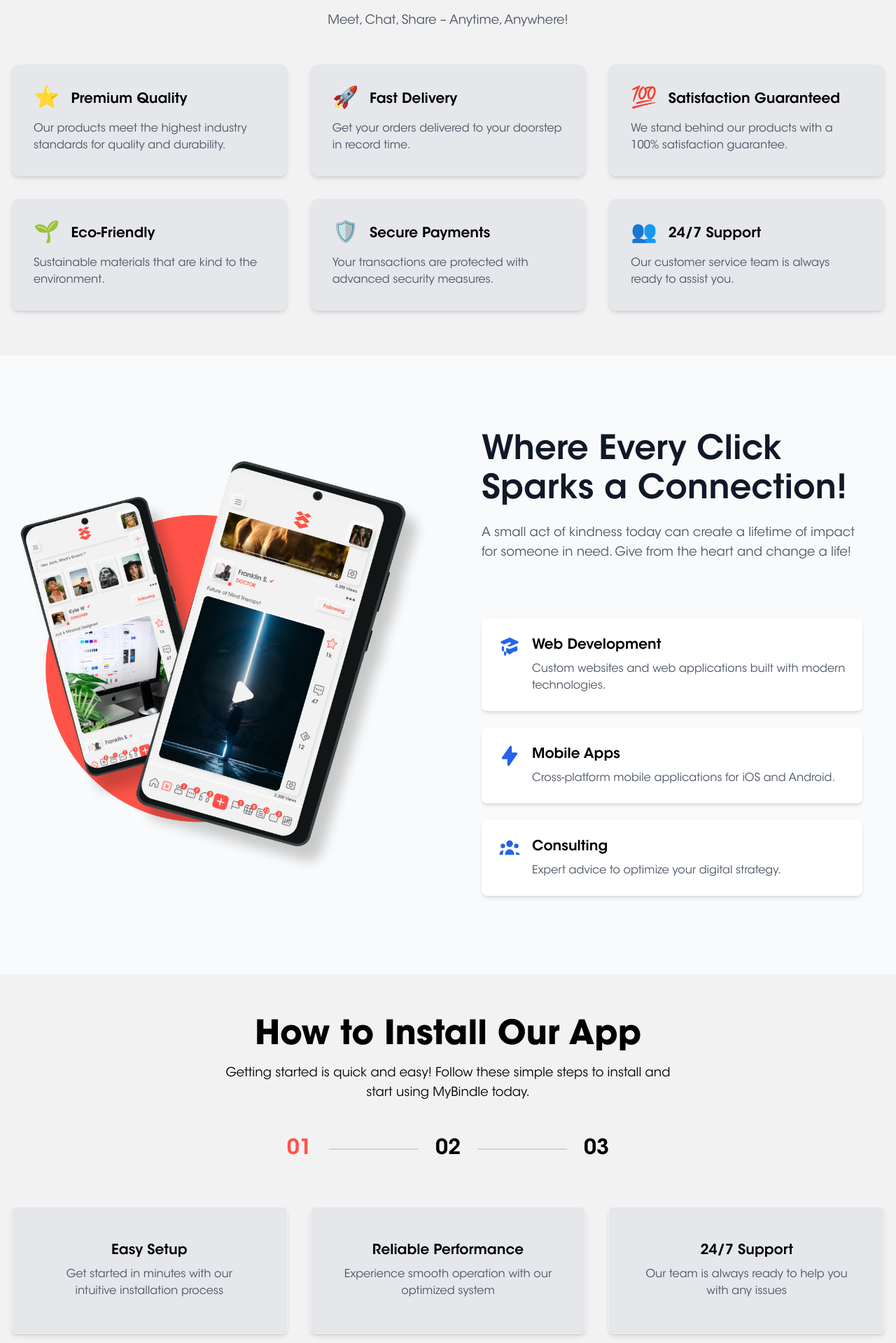
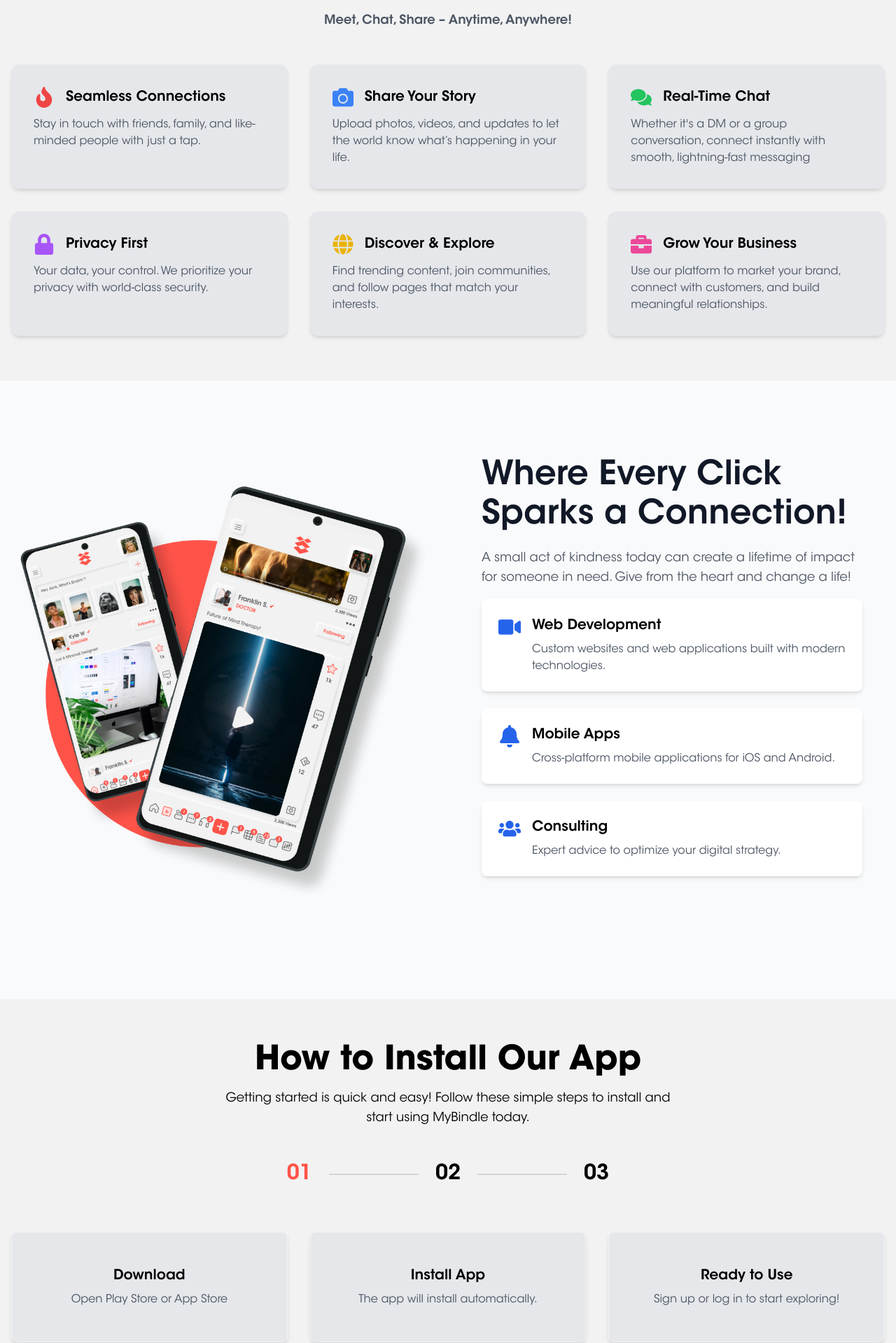
Before and after one commit to MoizMirza1/AppDownloadWeb, a React (Create React App) app: page / in a window 1280 px wide. Shown: the part 984-2903 px from the top of the page at 70% size. Built offline with nearby package versions, Linux system fonts and the light colour scheme.

Commit message:
IconChanges

```diff
--- a/package.json
+++ b/package.json
@@ -9,6 +9,7 @@
     "@testing-library/user-event": "^13.5.0",
     "react": "^19.1.0",
     "react-dom": "^19.1.0",
+    "react-icons": "^5.5.0",
     "react-scripts": "5.0.1",
     "web-vitals": "^2.1.4"
   },
--- a/src/components/About.jsx
+++ b/src/components/About.jsx
@@ -1,11 +1,12 @@
 import React from 'react';
+import { FaVideo, FaBell, FaUsers } from 'react-icons/fa';
 
 const About = () => {
   return (
     <section className="w-full py-16 bg-gray-50">
       <div className="grid grid-cols-1 md:grid-cols-2 gap-0">
 
-        {/* Left Column - Image (full height) */}
+        {/* Left Column - Image */}
         <div className="w-full h-full flex justify-center items-center">
           <img
             src="/images/MobSkew.png"
@@ -17,7 +18,7 @@ const About = () => {
         {/* Right Column - Content */}
         <div className="w-full h-full bg-gray-50 p-12">
           {/* Heading and Paragraph */}
-<div className="mb-20 ">
+          <div className="mb-20">
             <h2 className="text-5xl font-demi text-gray-900">
               <div className="space-y-2">
                 <div>Where Every Click</div>
@@ -31,55 +32,54 @@ const About = () => {
             </p>
           </div>
 
+          {/* Three Vertical Cards */}
+          <div className="flex flex-col gap-6 max-w-2xl translate-y-[-4rem]">
 
-
-
-  {/* Three Vertical Cards */}
-  <div className="flex flex-col gap-6 max-w-2xl">
-    {/* Card 1 */}
+            {/* Card 1 - Web Development */}
             <div className="bg-white p-6 rounded-lg shadow-md hover:shadow-lg transition-shadow">
               <div className="flex items-start gap-4">
                 <div className="text-blue-600">
-          <svg className="w-8 h-8" fill="currentColor" viewBox="0 0 20 20">
-            <path d="M10.394 2.08a1 1 0 00-.788 0l-7 3a1 1 0 000 1.84L5.25 8.051a.999.999 0 01.356-.257l4-1.714a1 1 0 11.788 1.838L7.667 9.088l1.94.831a1 1 0 00.787 0l7-3a1 1 0 000-1.838l-7-3zM3.31 9.397L5 10.12v4.102a8.969 8.969 0 00-1.05-.174 1 1 0 01-.89-.89 11.115 11.115 0 01.25-3.762zM9.3 16.573A9.026 9.026 0 007 14.935v-3.957l1.818.78a3 3 0 002.364 0l5.508-2.361a11.026 11.026 0 01.25 3.762 1 1 0 01-.89.89 8.968 8.968 0 00-5.35 2.524 1 1 0 01-1.4 0zM6 18a1 1 0 001-1v-2.065a8.935 8.935 0 00-2-.712V17a1 1 0 001 1z" />
-          </svg>
+                  <FaVideo className="w-8 h-8" />
                 </div>
                 <div>
                   <h3 className="text-xl font-semibold mb-2">Web Development</h3>
-          <p className="text-gray-600">Custom websites and web applications built with modern technologies.</p>
+                  <p className="text-gray-600">
+                    Custom websites and web applications built with modern technologies.
+                  </p>
                 </div>
               </div>
             </div>
 
-    {/* Card 2 */}
+            {/* Card 2 - Mobile Apps */}
             <div className="bg-white p-6 rounded-lg shadow-md hover:shadow-lg transition-shadow">
               <div className="flex items-start gap-4">
                 <div className="text-blue-600">
-          <svg className="w-8 h-8" fill="currentColor" viewBox="0 0 20 20">
-            <path fillRule="evenodd" d="M11.3 1.046A1 1 0 0112 2v5h4a1 1 0 01.82 1.573l-7 10A1 1 0 018 18v-5H4a1 1 0 01-.82-1.573l7-10a1 1 0 011.12-.38z" clipRule="evenodd" />
-          </svg>
+                  <FaBell className="w-8 h-8" />
                 </div>
                 <div>
                   <h3 className="text-xl font-semibold mb-2">Mobile Apps</h3>
-          <p className="text-gray-600">Cross-platform mobile applications for iOS and Android.</p>
+                  <p className="text-gray-600">
+                    Cross-platform mobile applications for iOS and Android.
+                  </p>
                 </div>
               </div>
             </div>
 
-    {/* Card 3 */}
+            {/* Card 3 - Consulting */}
             <div className="bg-white p-6 rounded-lg shadow-md hover:shadow-lg transition-shadow">
               <div className="flex items-start gap-4">
                 <div className="text-blue-600">
-          <svg className="w-8 h-8" fill="currentColor" viewBox="0 0 20 20">
-            <path d="M13 6a3 3 0 11-6 0 3 3 0 016 0zM18 8a2 2 0 11-4 0 2 2 0 014 0zM14 15a4 4 0 00-8 0v1h8v-1zM6 8a2 2 0 11-4 0 2 2 0 014 0zM16 18v-1a5.972 5.972 0 00-.75-2.906A3.005 3.005 0 0119 15v1h-3zM4.75 12.094A5.973 5.973 0 004 15v1H1v-1a3 3 0 013.75-2.906z" />
-          </svg>
+                  <FaUsers className="w-8 h-8" />
                 </div>
                 <div>
                   <h3 className="text-xl font-semibold mb-2">Consulting</h3>
-          <p className="text-gray-600">Expert advice to optimize your digital strategy.</p>
+                  <p className="text-gray-600">
+                    Expert advice to optimize your digital strategy.
+                  </p>
                 </div>
               </div>
             </div>
+
           </div>
         </div>
       </div>
--- a/src/components/Featured.jsx
+++ b/src/components/Featured.jsx
@@ -1,36 +1,37 @@
 import React from 'react';
+import { FaFire, FaCamera, FaComments, FaLock, FaGlobe, FaBriefcase } from 'react-icons/fa';
 
 const Featured = () => {
   const featuredItems = [
     {
-      logo: '⭐',
-      title: 'Premium Quality',
-      description: 'Our products meet the highest industry standards for quality and durability.'
+      logo: <FaFire className="text-3xl text-red-500" />,
+      title: 'Seamless Connections',
+      description: 'Stay in touch with friends, family, and like-minded people with just a tap.'
     },
     {
-      logo: '🚀',
-      title: 'Fast Delivery',
-      description: 'Get your orders delivered to your doorstep in record time.'
+      logo: <FaCamera className="text-3xl text-blue-500" />,
+      title: 'Share Your Story',
+      description: 'Upload photos, videos, and updates to let the world know what’s happening in your life.'
     },
     {
-      logo: '💯',
-      title: 'Satisfaction Guaranteed',
-      description: 'We stand behind our products with a 100% satisfaction guarantee.'
+      logo: <FaComments className="text-3xl text-green-500" />,
+      title: 'Real-Time Chat',
+       description: "Whether it's a DM or a group conversation, connect instantly with smooth, lightning-fast messaging"
     },
     {
-      logo: '🌱',
-      title: 'Eco-Friendly',
-      description: 'Sustainable materials that are kind to the environment.'
+      logo: <FaLock className="text-3xl text-purple-500" />,
+      title: 'Privacy First',
+      description: 'Your data, your control. We prioritize your privacy with world-class security.'
     },
     {
-      logo: '🛡️',
-      title: 'Secure Payments',
-      description: 'Your transactions are protected with advanced security measures.'
+      logo: <FaGlobe className="text-3xl text-yellow-500" />,
+      title: 'Discover & Explore',
+      description: 'Find trending content, join communities, and follow pages that match your interests.'
     },
     {
-      logo: '👥',
-      title: '24/7 Support',
-      description: 'Our customer service team is always ready to assist you.'
+      logo: <FaBriefcase className="text-3xl text-pink-500" />,
+      title: 'Grow Your Business',
+      description: 'Use our platform to market your brand, connect with customers, and build meaningful relationships.'
     }
   ];
 
@@ -38,7 +39,7 @@ const Featured = () => {
     <div className="max-w-7xl mx-auto px-4 py-16">
       <div className="text-center mb-12">
         <h2 className="text-3xl md:text-5xl font-demi mb-4">Features That Keep You Hooked!</h2>
-        <p className="text-lg text-gray-600 max-w-2xl mx-auto">
+        <p className="text-lg text-gray-600 max-w-2xl mx-auto font-demi">
           Meet, Chat, Share – Anytime, Anywhere!
         </p>
       </div>
@@ -47,7 +48,7 @@ const Featured = () => {
         {featuredItems.map((item, index) => (
           <div key={index} className="bg-gray-200 p-8 rounded-xl shadow-md hover:shadow-lg transition-shadow duration-300">
             <div className="flex items-center gap-4 mb-3">
-              <div className="text-3xl">{item.logo}</div>
+              {item.logo}
               <h3 className="text-xl font-semibold">{item.title}</h3>
             </div>
             <p className="text-gray-600 text-left">{item.description}</p>
--- a/src/components/Installation.jsx
+++ b/src/components/Installation.jsx
@@ -9,16 +9,16 @@ const Installation = () => {
 
   const features = [
     {
-      title: "Easy Setup",
-      description: "Get started in minutes with our intuitive installation process",
+      title: "Download",
+      description: "Open Play Store or App Store",
     },
     {
-      title: "Reliable Performance",
-      description: "Experience smooth operation with our optimized system",
+      title: "Install App",
+      description: "The app will install automatically.",
     },
     {
-      title: "24/7 Support",
-      description: "Our team is always ready to help you with any issues",
+      title: "Ready to Use",
+      description: "Sign up or log in to start exploring!",
     }
   ];
 
```
Also changed, not shown: 1 other file (tests, documents, lock files or other folders). Lines whose indentation alone changed are shown as unchanged.
